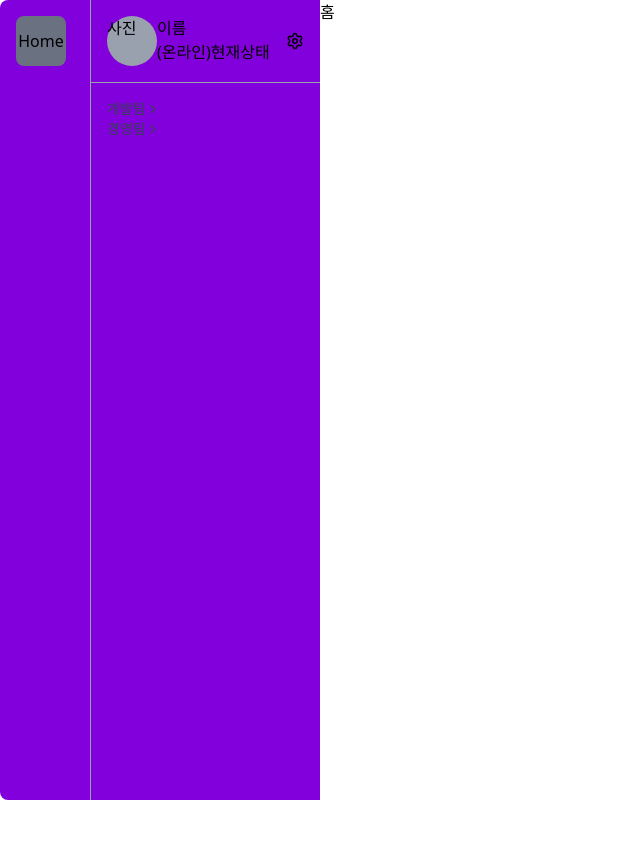
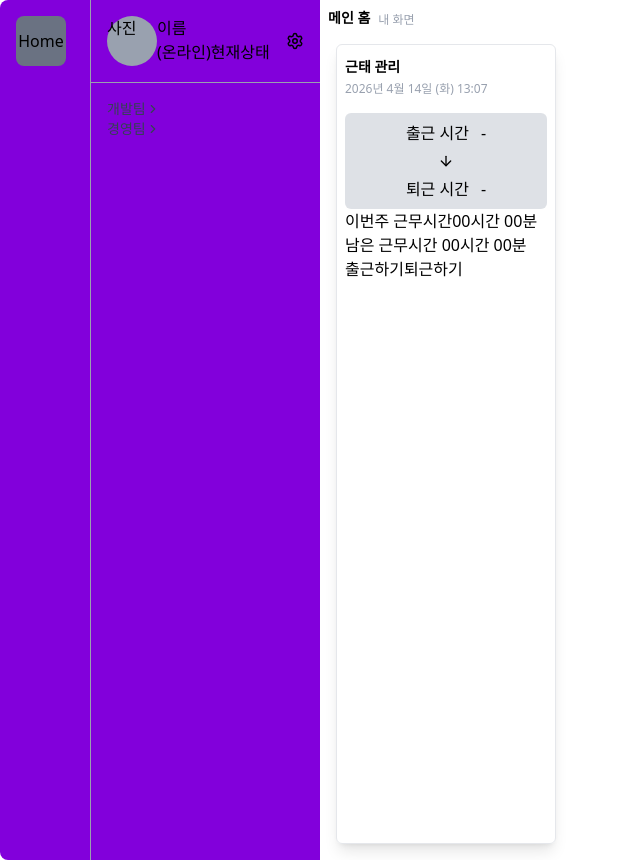
Before and after one commit to JinoPeanut/chat-system, a Next.js app: page / in a window 1280 px wide. Shown: the whole page, without its empty margins (0-640 px from the left). Before the commit the page ends 800 px from the top, so only its background shows below. Built offline with nearby package versions, Linux system fonts and the light colour scheme.

Commit message:
Attendance UI 일부 설계 (3일차)

```diff
--- a/app/page.tsx
+++ b/app/page.tsx
@@ -1,5 +1,35 @@
+import AttendancePanel from "@/components/home/AttendancePanel";
+
 export default function HomePage() {
   return (
-    <div>홈</div>
+    <div>
+      {/* 최상단 텍스트 */}
+      <div className="flex items-end gap-2 px-2 pt-2">
+        <p className="font-bold text-sm">
+          메인 홈
+        </p>
+        <p className="text-xs text-gray-400">
+          내 화면
+        </p>
+      </div>
+
+      {/* 메인 섹션 */}
+      <div className="grid grid-cols-12 gap-4 p-4">
+
+        {/* 왼쪽 - 근태 관리*/}
+        <div className="col-span-3">
+          <AttendancePanel />
+        </div>
+
+        {/* 중간 - 최근채팅, 공지사항 */}
+        <div className="col-span-6">
+
+        </div>
+        {/* 오른쪽 - 오늘일정, 프로필카드 */}
+        <div className="col-span-3">
+
+        </div>
+      </div>
+    </div>
   )
 }
--- a/components/chat/SideBar.tsx
+++ b/components/chat/SideBar.tsx
@@ -24,9 +24,11 @@ export default function SideBar() {
             {/* 왼쪽 프로필칸 */}
             <div className="p-4 flex">
                 {/* 메인홈 버튼 */}
-                <button className="
-                    rounded-lg border-gray-300 bg-gray-500 w-[50px] h-[50px]
-                    justify-center items-center hover:bg-gray-400 mr-2
+                <button
+                    onClick={() => router.push("/")}
+                    className="
+                        rounded-lg border-gray-300 bg-gray-500 w-[50px] h-[50px]
+                        justify-center items-center hover:bg-gray-400 mr-2
                 ">
                     Home
                 </button>
--- /dev/null
+++ b/components/home/AttendancePanel.tsx
@@ -0,0 +1,144 @@
+"use client"
+
+import { useEffect, useState } from "react";
+import { ArrowDown } from "lucide-react";
+import { ATTENDANCE } from "@/types/attendance";
+import { USERS } from "@/types/chat";
+
+function formatKoreanTime(now: Date) {
+    const parts = new Intl.DateTimeFormat("ko-KR", {
+        year: "numeric",
+        month: "numeric",
+        day: "numeric",
+        weekday: "short",
+        hour: "2-digit",
+        minute: "2-digit",
+        hour12: false,
+    }).formatToParts(now);
+
+    const map = Object.fromEntries(parts.map((p) => [p.type, p.value]));
+    return `${map.year}년 ${map.month}월 ${map.day}일 (${map.weekday}) ${map.hour}:${map.minute}`;
+}
+
+export default function AttendancePanel() {
+    const [now, setNow] = useState(new Date());
+    const [attendance, setAttendance] = useState(ATTENDANCE);
+
+    const todayKey = new Date().toISOString().slice(0, 10);
+    const myUserId = USERS.user1.id;
+
+    // 내 기록인지, 오늘날짜가 맞는지 확인
+    const todayRecord = attendance.find(
+        (r) => r.userId === myUserId && r.date === todayKey
+    );
+    const checkInText = todayRecord?.checkInAt
+        ? new Date(todayRecord.checkInAt).toLocaleTimeString("ko-KR", {
+            hour: "2-digit",
+            minute: "2-digit",
+            hour12: false,
+        })
+        : "-";
+    const checkOutText = todayRecord?.checkOutAt
+        ? new Date(todayRecord.checkOutAt).toLocaleTimeString("ko-KR", {
+            hour: "2-digit",
+            minute: "2-digit",
+            hour12: false,
+        })
+        : "-";
+
+    function handleCheckIn() {
+        if (todayRecord?.checkInAt) return;
+
+        setAttendance((prev) => {
+            const record = prev.find((r) => r.userId === myUserId && r.date === todayKey);
+
+            if (!record) {
+                return [
+                    ...prev,
+                    {
+                        id: crypto.randomUUID(),
+                        userId: myUserId,
+                        date: todayKey,
+                        checkInAt: Date.now(),
+                        checkOutAt: null,
+                        workMinutes: null,
+                    }
+                ]
+            }
+
+            return prev.map((r) => r.userId === myUserId && r.date === todayKey
+                ? { ...r, checkInAt: Date.now() }
+                : r
+            )
+        })
+    }
+
+    function handleCheckOut() {
+        if (!todayRecord?.checkInAt || todayRecord.checkOutAt) return;
+
+        const checkOutAt = Date.now();
+
+        setAttendance((prev) =>
+            prev.map((r) => {
+                if (r.userId !== myUserId || r.date !== todayKey) return r;
+
+                const workMinutes = Math.floor((checkOutAt - (r.checkInAt ?? checkOutAt)) / 60000);
+
+                return {
+                    ...r,
+                    checkOutAt,
+                    workMinutes,
+                }
+            }))
+    }
+
+    // 1분마다 시간 업데이트
+    useEffect(() => {
+        const timer = setInterval(() => setNow(new Date()), 60_000);
+        return () => clearInterval(timer);
+    }, [])
+
+    return (
+        <div
+            className="
+                border border-gray-200 rounded-md
+                px-2 shadow-lg min-h-screen
+            ">
+            <div className="pb-4">
+                <h2 className="text-sm font-bold pt-3">
+                    근태 관리
+                </h2>
+                <p className="pt-1 text-xs text-gray-400">
+                    {formatKoreanTime(now)}
+                </p>
+            </div>
+
+            {/* 출퇴근 시간표시 */}
+            <div className="rounded-md bg-gray-300/70 flex flex-col items-center py-2">
+                <div className="flex gap-3">
+                    <p>출근 시간</p>
+                    <p>{checkInText}</p>
+                </div>
+                <div className="py-2">
+                    <ArrowDown size={16} />
+                </div>
+                <div className="flex gap-3">
+                    <p>퇴근 시간</p>
+                    <p>{checkOutText}</p>
+                </div>
+            </div>
+
+            <span>이번주 근무시간</span>
+            <span>{"00시간 00분"}</span>
+            <p>남은 근무시간 {"00시간 00분"}</p>
+
+            <button onClick={handleCheckIn}>
+                출근하기
+            </button>
+            <button onClick={handleCheckOut}>
+                퇴근하기
+            </button>
+
+        </div>
+    )
+}
--- /dev/null
+++ b/types/attendance.ts
@@ -0,0 +1,12 @@
+
+
+export type AttendanceType = {
+    id: string,
+    userId: string,
+    date: string,
+    checkInAt: number | null,
+    checkOutAt: number | null,
+    workMinutes: number | null,
+}
+
+export const ATTENDANCE: AttendanceType[] = [];
--- a/types/chat.ts
+++ b/types/chat.ts
@@ -3,24 +3,24 @@ export type UserStatus = "online" | "offline" | "AFK";
 export type RoomType = "personal" | "group";
 
 export type User = {
-    readonly id: string, // 유저 아이디
-    readonly name: string, // 이름
-    readonly department: string, // 부서
-    readonly status: UserStatus, // 접속 상태
+    id: string, // 유저 아이디
+    name: string, // 이름
+    department: string, // 부서
+    status: UserStatus, // 접속 상태
 }
 
 export type Message = {
-    readonly id: string, // 메세지 아이디
-    readonly send: string, // 보낸 사람
-    readonly content: string, // 내용
-    readonly timeAt: Date, // 시간
+    id: string, // 메세지 아이디
+    send: string, // 보낸 사람
+    content: string, // 내용
+    timeAt: Date, // 시간
 }
 
 export type Chat = {
-    readonly id: string, // 방 아이디
-    readonly room: RoomType, // 방 타입
-    readonly members: User[] | null, // 방 참여자
-    readonly messages: Message[] | null, // 메세지들
+    id: string, // 방 아이디
+    room: RoomType, // 방 타입
+    members: User[] | null, // 방 참여자
+    messages: Message[] | null, // 메세지들
 }
 
 export const USERS: Record<string, User> = {
```
